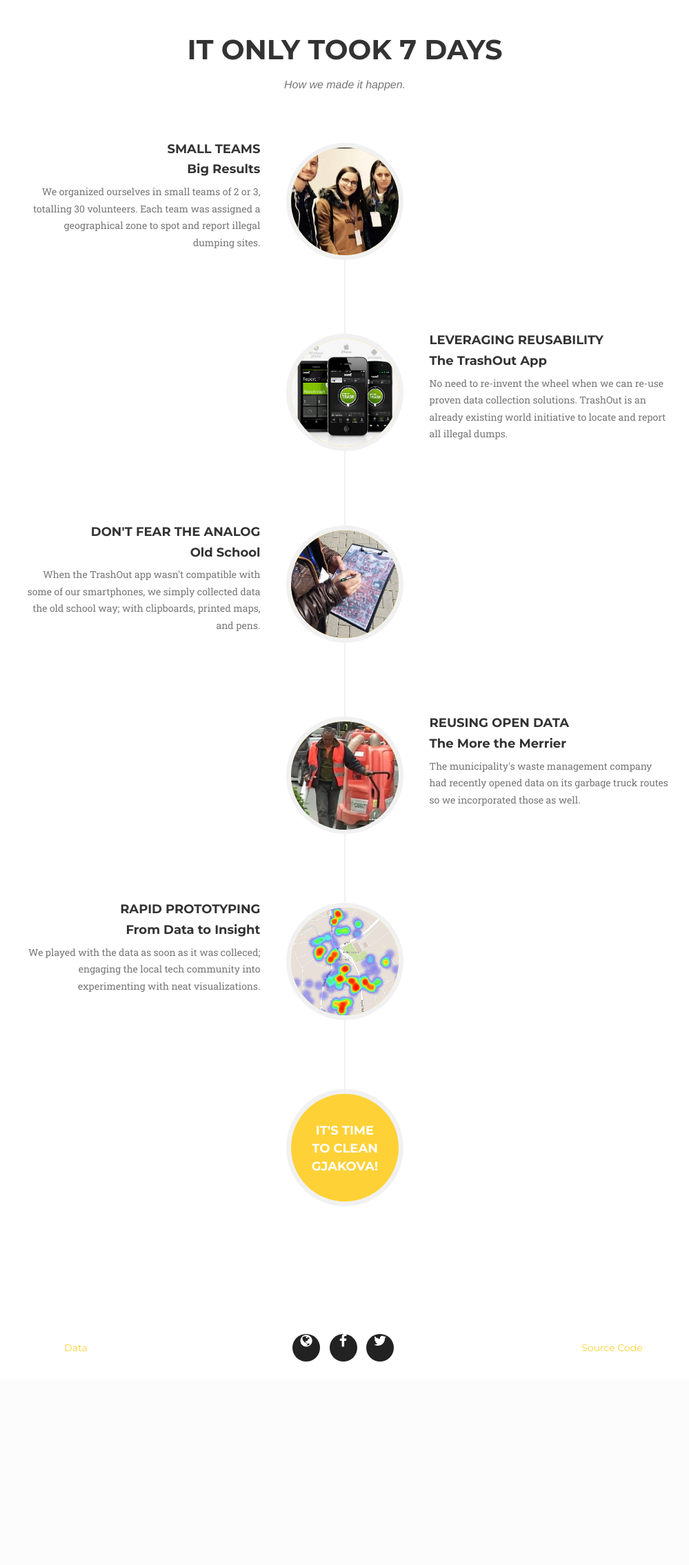
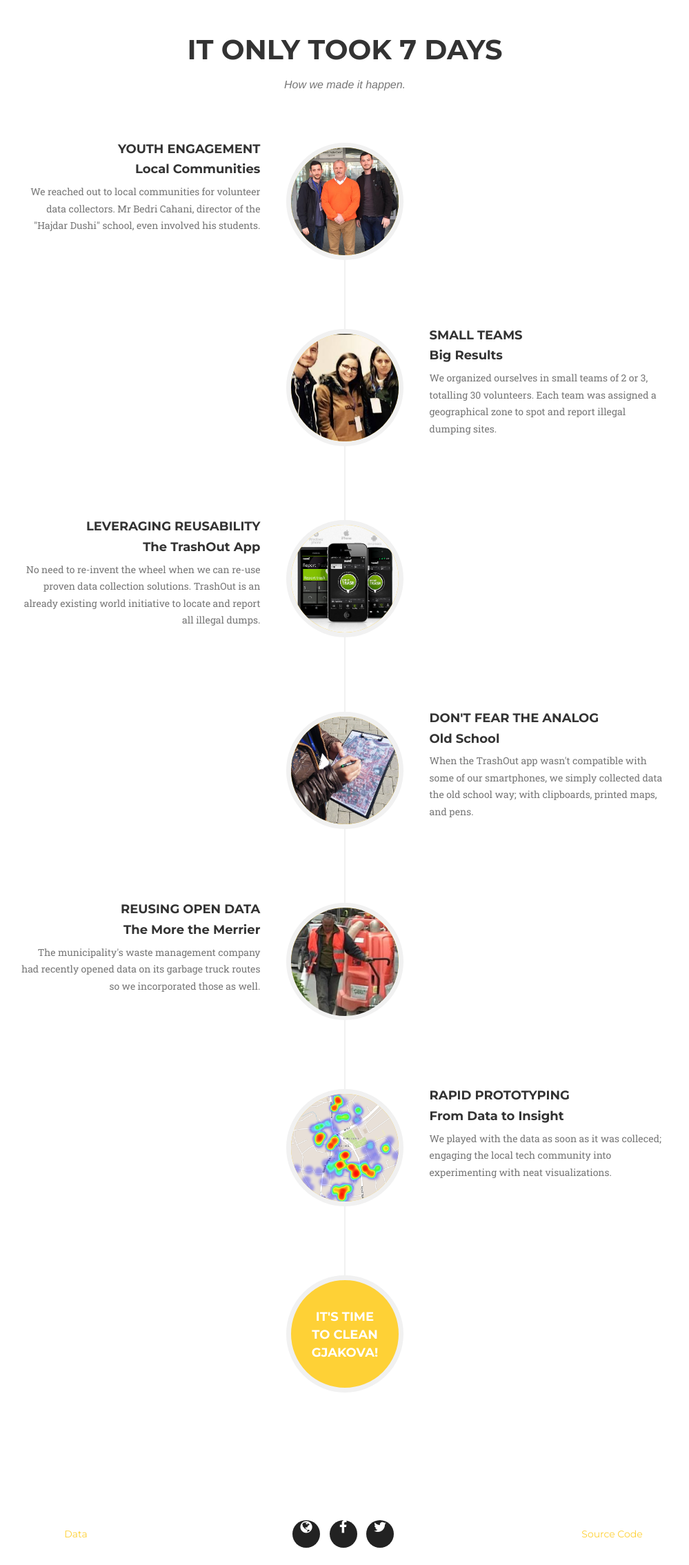
Before and after one commit to opendatakosovo/illegal-dump-tracker, a Flask app: page /about in a window 1280 px wide. Shown: the part 100-2369 px from the top of the page at 69% size, without its empty margins (140-1139 px from the left). Before the commit the page ends 2074 px from the top, so only its background shows below. Run offline with Flask 2, Linux system fonts and the light colour scheme; parts of the project's set-up code (start-up, migrations or seed data) failed here and were passed over; some libraries are stand-ins or nearby versions; some web fonts are replaced.

Commit message:
added a new about entry

```diff
--- a/app/templates/mod_map/about.html
+++ b/app/templates/mod_map/about.html
@@ -14,6 +14,20 @@
                 <ul class="timeline">
                     <li>
                         <div class="timeline-image">
+                            <img class="img-circle img-responsive" src="{{ url_for('static', filename='img/bedri-cahani.png') }}" alt="">
+                        </div>
+                        <div class="timeline-panel">
+                            <div class="timeline-heading">
+                                <h4>Youth Engagement</h4>
+                                <h4 class="subheading">Local Communities</h4>
+                            </div>
+                            <div class="timeline-body">
+                                <p class="text-muted">We reached out to local communities for volunteer data collectors. Mr Bedri Cahani, director of the "Hajdar Dushi" school, even involved his students.</p>
+                            </div>
+                        </div>
+                    </li>
+                    <li class="timeline-inverted">
+                        <div class="timeline-image">
                             <img class="img-circle img-responsive" src="{{ url_for('static', filename='img/small-team.png') }}" alt="">
                         </div>
                         <div class="timeline-panel">
@@ -26,7 +40,7 @@
                             </div>
                         </div>
                     </li>
-                    <li class="timeline-inverted">
+                    <li>
                         <div class="timeline-image">
                             <img class="img-circle img-responsive" src="{{ url_for('static', filename='img/trashout-app.png') }}" alt="">
                         </div>
@@ -40,7 +54,7 @@
                             </div>
                         </div>
                     </li>
-                    <li>
+                    <li class="timeline-inverted">
                         <div class="timeline-image">
                             <img class="img-circle img-responsive" src="{{ url_for('static', filename='img/old-school.png') }}" alt="">
                         </div>
@@ -54,7 +68,7 @@
                             </div>
                         </div>
                     </li>
-                    <li class="timeline-inverted">
+                    <li>
                         <div class="timeline-image">
                             <img class="img-circle img-responsive" src="{{ url_for('static', filename='img/cabrati.png') }}" alt="">
                         </div>
@@ -68,7 +82,7 @@
                             </div>
                         </div>
                     </li>
-                    <li>
+                    <li class="timeline-inverted">
                         <div class="timeline-image">
                             <img class="img-circle img-responsive" src="{{ url_for('static', filename='img/heatmap.png') }}" alt="">
                         </div>
```
Also changed, not shown: app/static/img/bedri-cahani.png (added).
